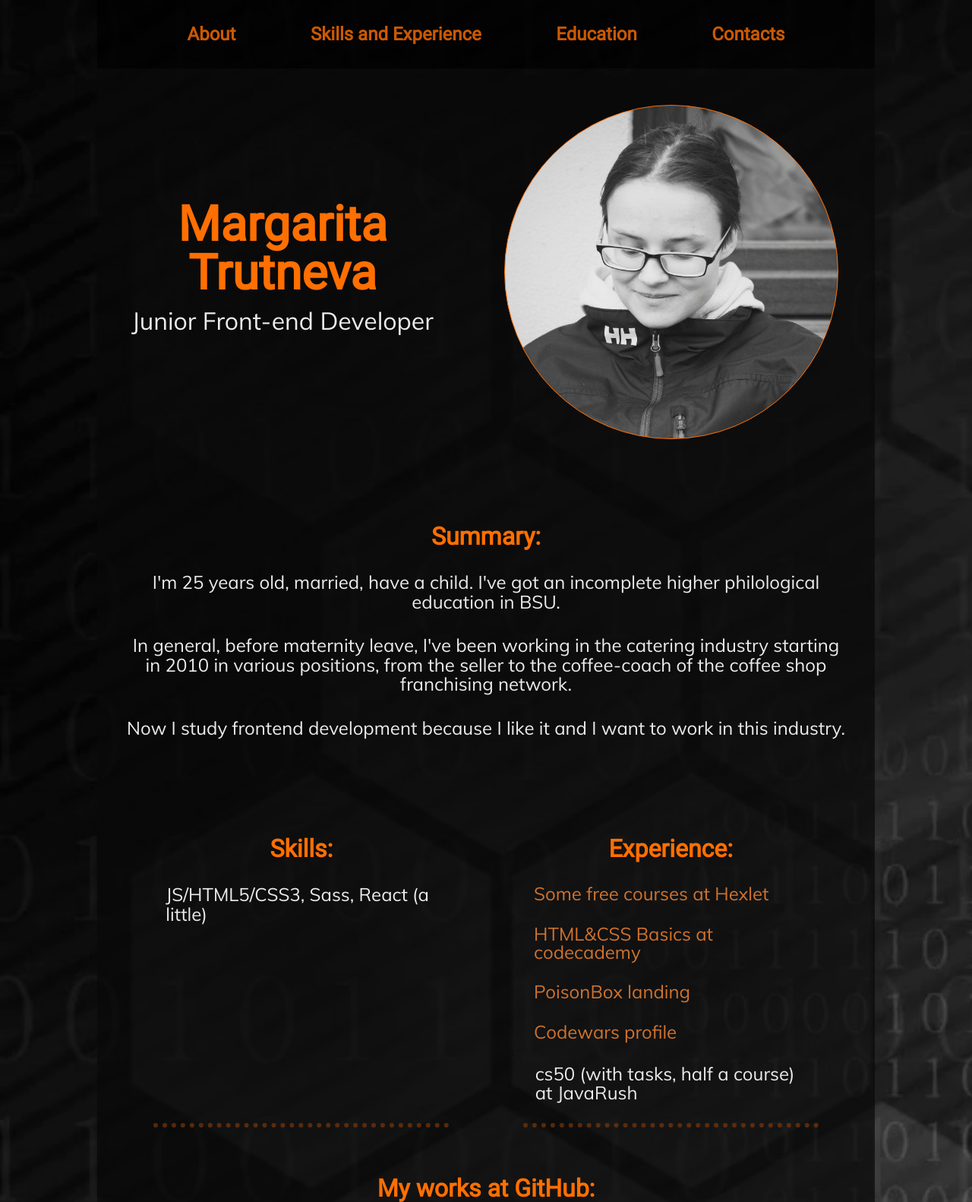
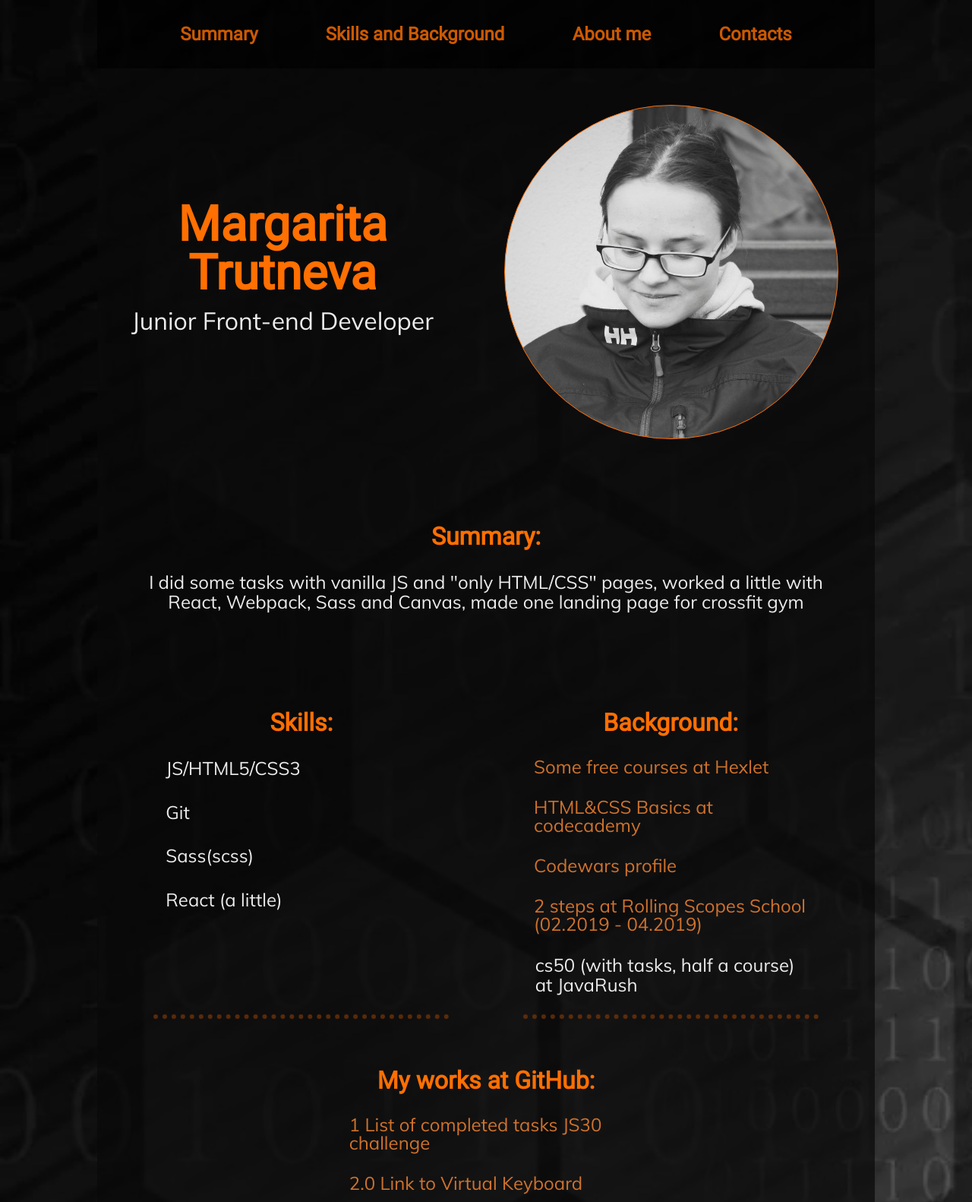
Before and after one commit to Grenzen/rsschool-2019Q1-cv, a PHP site: page / in a window 1280 px wide. Shown: the top 1582 px of the page at 76% size. Run offline with PHP 8.4, Linux system fonts and the light colour scheme.

Commit message:
change the structure and content of cv

```diff
--- a/cv-html/assets/stylesheets/contacts.css
+++ b/cv-html/assets/stylesheets/contacts.css
@@ -1,3 +1,7 @@
+footer {
+  width: 100%;
+}
+
 .contacts {
   display: flex;
   flex-direction: column;
@@ -43,7 +47,6 @@
 @media screen and (min-device-width: 700px) {
 
   .contacts ul {
-    padding: 8% 5% 0% 5%;
     width: 60%;
   }
 
--- a/cv-html/index.html
+++ b/cv-html/index.html
@@ -17,15 +17,15 @@
           </label>
 
         <ul>
-          <li><a href="#about">About</a></li>
-          <li><a href="#competence">Skills and Experience</a></li>
-          <li><a href="#education">Education</a></li>
+          <li><a href="#summary">Summary</a></li>
+          <li><a href="#competence">Skills and Background</a></li>
+          <li><a href="#about">About me</a></li>
           <li><a href="#contacts">Contacts</a></li>
         </ul>
       </nav>
 
     <main role="main">
-      <section id="about" class="about">
+      <section id="summary" class="about">
 
         <div class="wrap_intro">
           <div class="introduction">
@@ -37,31 +37,25 @@
 
         <article class="summary">
           <h3>Summary:</h3>
-          <p>
-            I'm 25 years old, married, have a child. I've got an incomplete higher philological education in BSU.
-          </p>
-          <p>
-            In general, before maternity leave, I've been working in the catering industry starting in 2010 in various positions, from the seller to the  coffee-coach
-            of the coffee shop franchising network.
-          </p>
-          <p>
-            Now I study frontend development because I like it and I want to work in this industry.
-          </p>
+          <p>I did some tasks with vanilla JS and "only HTML/CSS" pages, worked a little with React, Webpack, Sass and Canvas, made one landing page for crossfit gym</p>
         </article>
       </section>
 
       <section id="competence" class="wrap_items">
         <div class="items">
           <h3>Skills:</h3>
-          <p>JS/HTML5/CSS3, Sass, React (a little)</p>
+          <p>JS/HTML5/CSS3</p>
+          <p>Git</p>
+          <p>Sass(scss)</p>
+          <p>React (a little)</p>
         </div>
 
         <div class="items">
-          <h3>Experience:</h3>
+          <h3>Background:</h3>
           <a href="https://ru.hexlet.io/u/user-9d153c0fd9146d51" target="_blank">Some free courses at Hexlet</a>
           <a href="https://www.codecademy.com/Grenzentur" target="_blank">HTML&CSS Basics at codecademy</a>
-          <a href="http://poison.by" target="_blank">PoisonBox landing</a>
           <a href="https://www.codewars.com/users/Grenzen" target="_blank">Codewars profile</a>
+          <a href="https://rs.school">2 steps at Rolling Scopes School (02.2019 - 04.2019)</a>
           <p>cs50 (with tasks, half a course) at JavaRush</p>
         </div>
 
@@ -78,12 +72,18 @@
 
       </section>
 
-      <section id="education" class="wrap_items">
+      <section id="about" class="wrap_items">
         <div class="items">
-          <h3>Education:</h3>
+          <h3>About me:</h3>
           <p>
-            Incomplete higher philological education in BSU (Russian philology).
-            I've got a bartender category and certificate splash&dash school.
+            I'm 25 years old, married, have a child. I've got an incomplete higher philological education in BSU and a bartender category.
+          </p>
+          <p>
+            In general, before maternity leave, I've been working in the catering industry starting in 2010 in various positions, from the seller to the  coffee-coach
+            of the coffee shop franchising network.
+          </p>
+          <p>
+            Now I study frontend development because I like it and I want to work in this industry.
           </p>
         </div>
 
```
